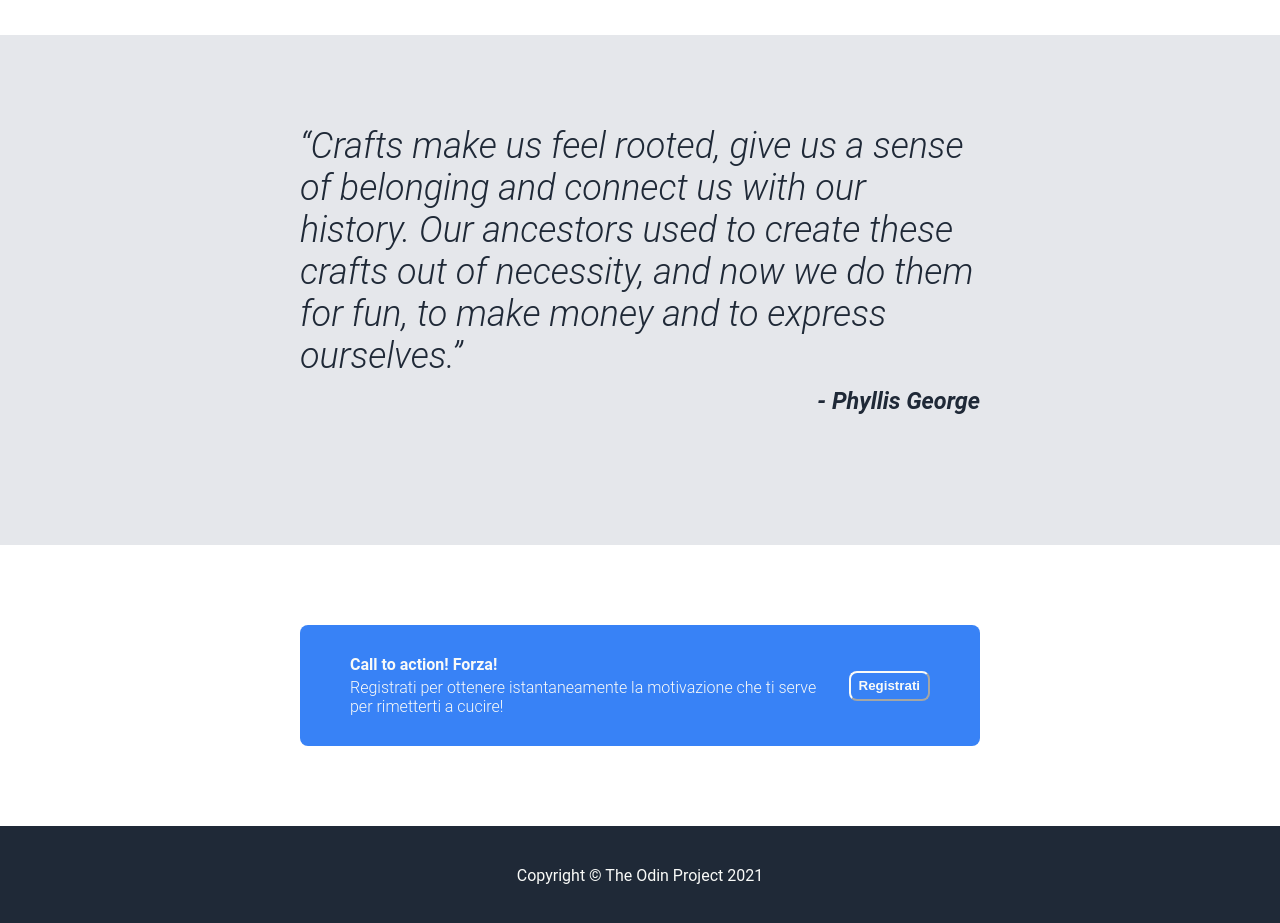
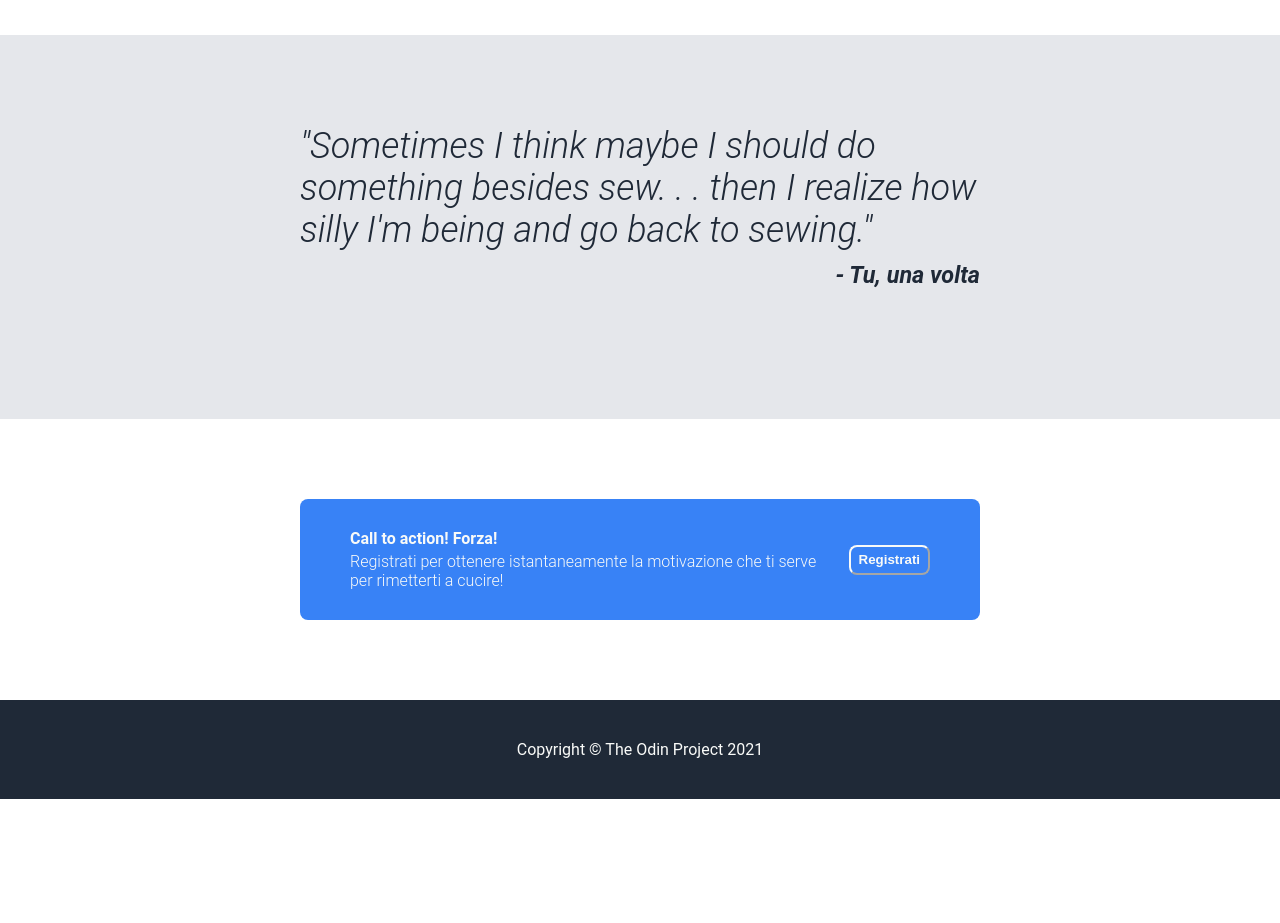
Before and after one commit to niccostantini/landing-page-odin-course, a plain HTML site: page index.html in a window 1280 px wide. Shown: the part 900-1823 px from the top of the page. After the commit the page ends 1699 px from the top, so only its background shows below. Drawn offline with Linux system fonts and the light colour scheme.

Commit message:
Add quote, finish project

```diff
--- a/index.html
+++ b/index.html
@@ -57,8 +57,8 @@
 </div>
 
 <div class="midTwo">
-    <div class="quote">“Crafts make us feel rooted, give us a sense of belonging and connect us with our history. Our ancestors used to create these crafts out of necessity, and now we do them for fun, to make money and to express ourselves.”</div>
-    <div class="autor">- Phyllis George</div>
+    <div class="quote">&quot;Sometimes I think maybe I should do something besides sew. . . then I realize how silly I&#39m being and go back to sewing.&quot;</div>
+    <div class="autor">- Tu, una volta</div>
 </div>
 
 <div class="midThree">
```
